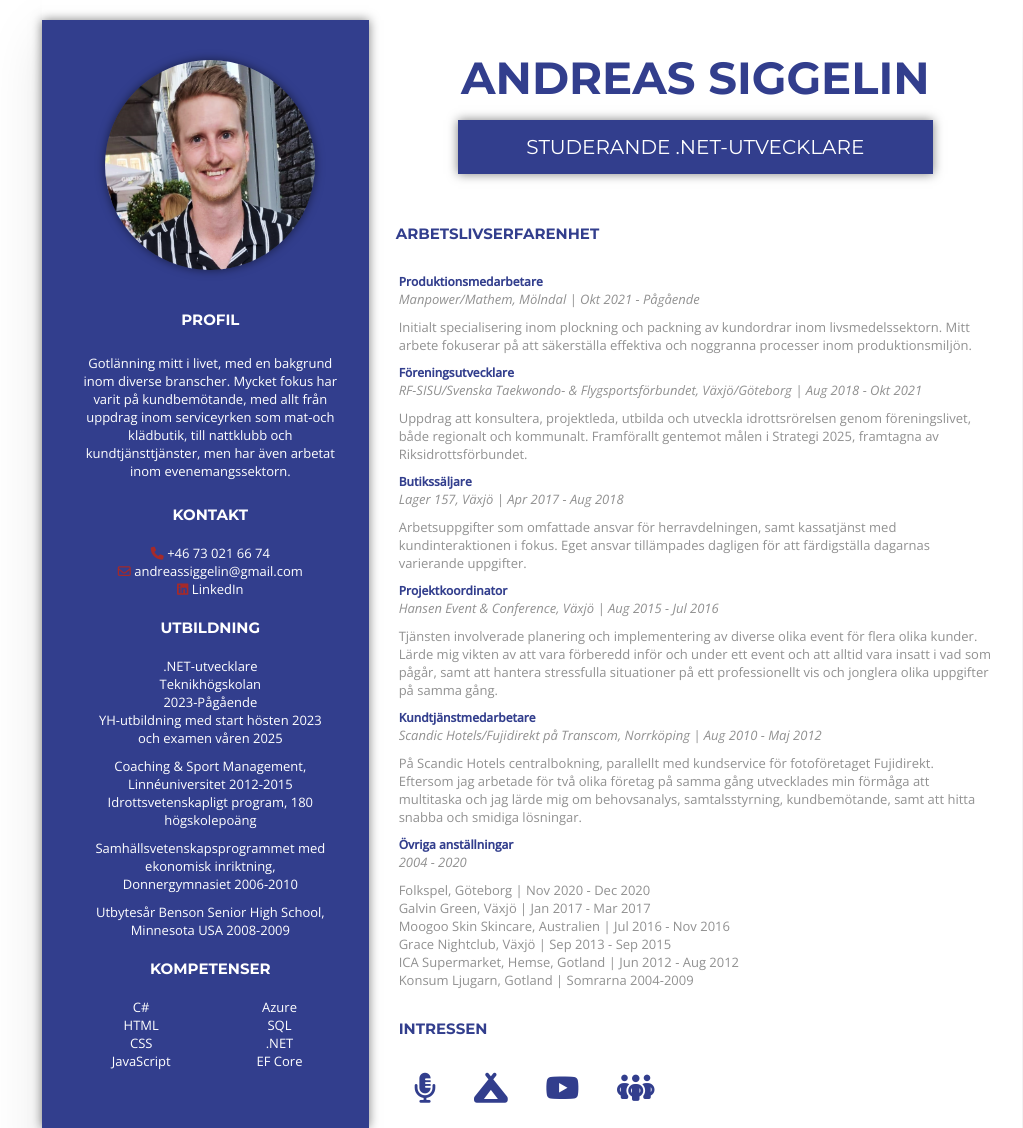
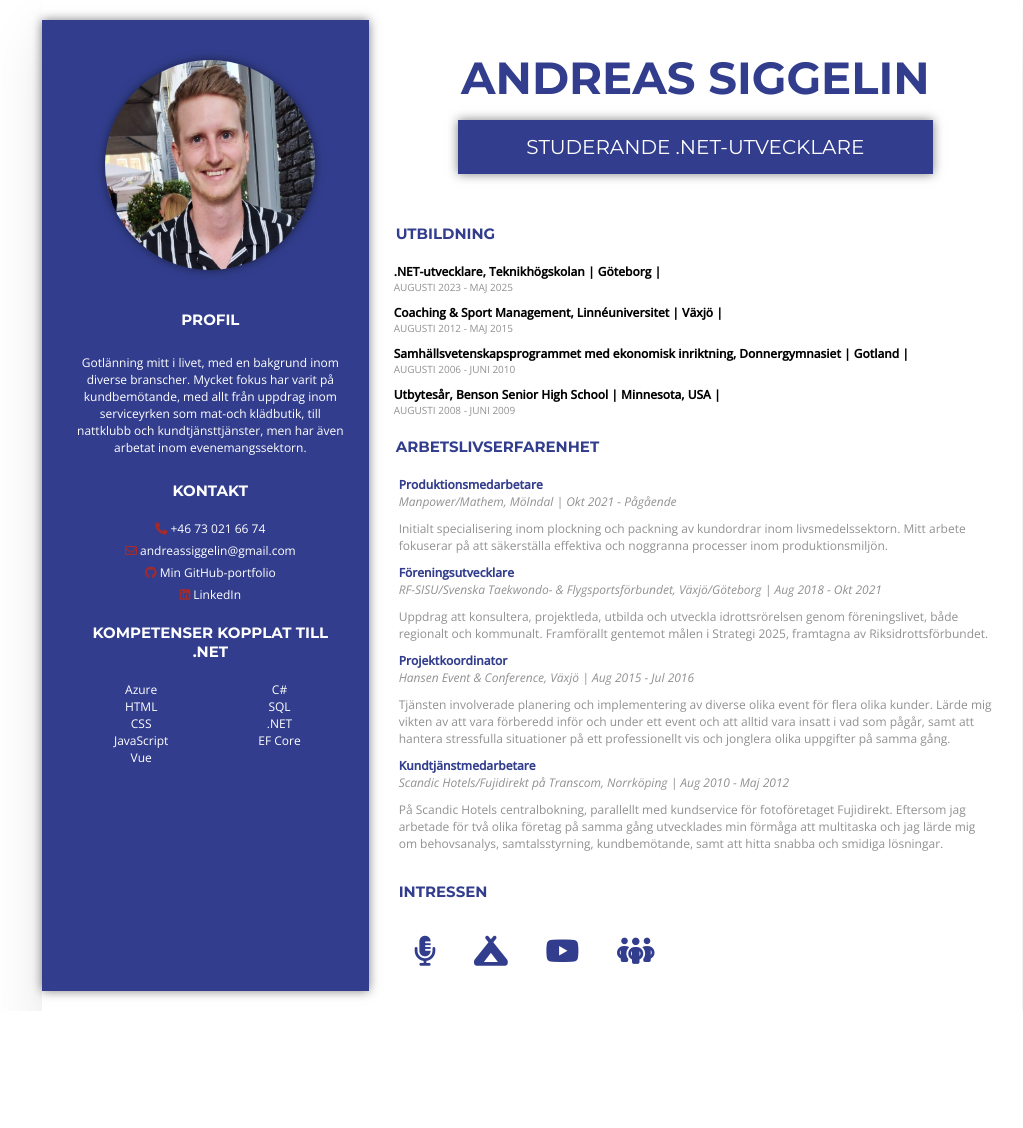
Before and after one commit to s1ggelin/Resume, a plain HTML site: page index.html in a window 1280 px wide. Shown: the top 1128 px of the page, without its empty margins (108-1131 px from the left). After the commit the page ends 1011 px from the top, so only its background shows below. Drawn offline with nearby package versions, Linux system fonts and the light colour scheme.

Commit message:
updates to highlight education

```diff
--- a/index.html
+++ b/index.html
@@ -3,11 +3,20 @@
   <head>
     <meta charset="UTF-8" />
     <meta name="viewport" content="width=device-width, initial-scale=1.0" />
-    <meta name="description" content="Andreas Siggelins professionella CV med fokus på .NET-utveckling, arbetslivserfarenhet och kompetenser. Studerande vid Teknikhögskolan med en bakgrund inom kundbemötande och projektledning." />
+    <meta
+      name="description"
+      content="Andreas Siggelins professionella CV med fokus på .NET-utveckling, arbetslivserfarenhet och kompetenser. Studerande vid Teknikhögskolan med en bakgrund inom kundbemötande och projektledning."
+    />
+    <title>Andreas Siggelin CV</title>
     <link rel="stylesheet" href="styles.css" />
-    <link rel="stylesheet" href="https://cdnjs.cloudflare.com/ajax/libs/font-awesome/6.5.1/css/all.min.css"/>
-    <link href="https://fonts.googleapis.com/css2?family=Open+Sans:ital,wght@0,300;0,400;0,500;1,300;1,400;1,500&family=Montserrat:wght@400;500;600;700&display=swap" rel="stylesheet">
-    <title>Andreas Siggelin CV</title>
+    <link
+      rel="stylesheet"
+      href="https://cdnjs.cloudflare.com/ajax/libs/font-awesome/6.5.1/css/all.min.css"
+    />
+    <link
+      href="https://fonts.googleapis.com/css2?family=Open+Sans:ital,wght@0,300;0,400;0,500;1,300;1,400;1,500&family=Montserrat:wght@400;500;600;700&display=swap"
+      rel="stylesheet"
+    />
     <link rel="icon" type="image/x-icon" href="images/Piggelin.ico" />
   </head>
   <body>
@@ -45,6 +54,15 @@
                 >
               </p>
               <p>
+                <i class="fab fa-github"></i>
+                <a
+                  href="https://github.com/s1ggelin"
+                  target="_blank"
+                  rel="noopener"
+                  >Min GitHub-portfolio</a
+                >
+              </p>
+              <p>
                 <i class="fab fa-linkedin"></i>
                 <a
                   href="https://www.linkedin.com/in/andreassiggelin"
@@ -55,45 +73,19 @@
               </p>
             </address>
           </div>
-          <div class="education">
-            <h3 class="section-header">Utbildning</h3>
-
-            <div class="education-list">
+          <div class="skills">
+            <h3 class="section-header">Kompetenser kopplat till .NET</h3>
             <ul>
-                <li>.NET-utvecklare</li>
-                <li>Teknikhögskolan</li>
-                <li>2023-Pågående</li>
-                <li>YH-utbildning med start hösten 2023</li>
-                <li>och examen våren 2025</li>
-              </ul>
-              <ul>
-                <li>Coaching & Sport Management,</li>
-                <li>Linnéuniversitet 2012-2015</li>
-                <li>Idrottsvetenskapligt program, 180</li>
-                <li>högskolepoäng</li>
-              </ul>
-              <ul>
-                <li>Samhällsvetenskapsprogrammet med ekonomisk inriktning,</li>
-                <li>Donnergymnasiet 2006-2010</li>
-              </ul>
-              <ul>
-                <li>Utbytesår Benson Senior High School,</li>
-                <li>Minnesota USA 2008-2009</li>
-              </ul>
-            </div>
-            <div class="skills">
-              <h3 class="section-header">kompetenser</h3>
-              <ul>
+              <li>Azure</li>
               <li>C#</li>
-                <li>Azure</li>
               <li>HTML</li>
               <li>SQL</li>
               <li>CSS</li>
               <li>.NET</li>
               <li>JavaScript</li>
               <li>EF Core</li>
+              <li>Vue</li>
             </ul>
-            </div>
           </div>
         </div>
 
@@ -103,7 +95,41 @@
 
             <h2 class="title-header">Studerande .NET-utvecklare</h2>
           </div>
+          <div class="education">
+            <h3 class="section-header">Utbildning</h3>
 
+            <div class="education-list">
+              <ul id="education-ul">
+                <li>
+                  <p><strong>
+                    .NET-utvecklare, Teknikhögskolan | Göteborg |
+                  </strong></p>
+                  <p>AUGUSTI 2023 - MAJ 2025</p>
+                </li>
+                <li>
+                  <p><strong>
+                    Coaching & Sport Management, Linnéuniversitet | Växjö
+                    |
+                  </strong></p>
+                  <p>AUGUSTI 2012 - MAJ 2015</p>
+                </li>
+                <li>
+                  <p><strong>
+                    Samhällsvetenskapsprogrammet med ekonomisk inriktning,
+                    Donnergymnasiet | Gotland |
+                  </strong></p>
+                  <p> AUGUSTI 2006 - JUNI 2010</p>
+                </li>
+                <li>
+                  <p><strong>
+                    Utbytesår, Benson Senior High School | Minnesota, USA |
+                  </strong></p>
+                  <p> AUGUSTI 2008 - JUNI 2009</p>
+                </li>
+              </ul>
+            </div>
+
+          </div>
           <div class="work-experience">
             <h3 class="section-header">Arbetslivserfarenhet</h3>
 
@@ -127,14 +153,6 @@
               idrottsrörelsen genom föreningslivet, både regionalt och
               kommunalt. Framförallt gentemot målen i Strategi 2025, framtagna
               av Riksidrottsförbundet.
-            </p>
-
-            <h4 class="title">Butikssäljare</h4>
-            <p class="company-year">Lager 157, Växjö | Apr 2017 - Aug 2018</p>
-            <p>
-              Arbetsuppgifter som omfattade ansvar för herravdelningen, samt
-              kassatjänst med kundinteraktionen i fokus. Eget ansvar tillämpades
-              dagligen för att färdigställa dagarnas varierande uppgifter.
             </p>
 
             <h4 class="title">Projektkoordinator</h4>
@@ -161,29 +179,6 @@
               jag lärde mig om behovsanalys, samtalsstyrning, kundbemötande,
               samt att hitta snabba och smidiga lösningar.
             </p>
-
-            <h4 class="title">Övriga anställningar</h4>
-            <p class="company-year">2004 - 2020</p>
-            <ul class="employment-list">
-              <li class="employment-item">
-                Folkspel, Göteborg | Nov 2020 - Dec 2020
-              </li>
-              <li class="employment-item">
-                Galvin Green, Växjö | Jan 2017 - Mar 2017
-              </li>
-              <li class="employment-item">
-                Moogoo Skin Skincare, Australien | Jul 2016 - Nov 2016
-              </li>
-              <li class="employment-item">
-                Grace Nightclub, Växjö | Sep 2013 - Sep 2015
-              </li>
-              <li class="employment-item">
-                ICA Supermarket, Hemse, Gotland | Jun 2012 - Aug 2012
-              </li>
-              <li class="employment-item">
-                Konsum Ljugarn, Gotland | Somrarna 2004-2009
-              </li>
-            </ul>
           </div>
           <div class="interests">
             <h3 class="section-header">Intressen</h3>
--- a/styles.css
+++ b/styles.css
@@ -65,6 +65,9 @@ address {
   margin-bottom: 1rem;
   font-size: 1.2rem;
 }
+address p{
+  margin-bottom: 0.5rem;
+}
 
 .profile p {
   margin-bottom: 10px;
@@ -113,9 +116,11 @@ img {
   margin: 2rem;
   font-size: 1.5rem;
 }
-.work-experience .section-header {
+
+.rightcontainer .section-header{
   color: #323e8d;
-  margin-bottom: 2rem;
+  margin: 2rem;
+  margin-left: -0.3rem;
 }
 
 .namebox {
@@ -166,15 +171,20 @@ img {
   margin-bottom: 1rem;
 }
 
-.work-experience .section-header {
-  margin-left: -0.3rem;
-  margin-bottom: 3rem;
-}
-
 ul,
 li,
 p {
-  font-size: 1.3rem;
+  font-size: 1.2rem;
+}
+
+#education-ul li{
+  margin: 1rem;
+  margin-left: -0.5rem;
+}
+
+.education-list p:last-child {
+  color: #919191;
+  font-size: 1rem;
 }
 
 .interests p {
@@ -238,3 +248,23 @@ p {
     font-size: 1.5rem;
   }
 }
+
+@media print{
+  body {
+    margin: 0;
+    padding: 0;
+  }
+
+  .resume-header{
+    font-size: 3rem;
+  }
+  .title-header{
+    font-size: 1.5rem;
+  }
+  .namebox2{
+    display: none;
+  }
+  .namebox{
+    display: block;
+  }
+}
```
Lines whose indentation alone changed are shown as unchanged.
